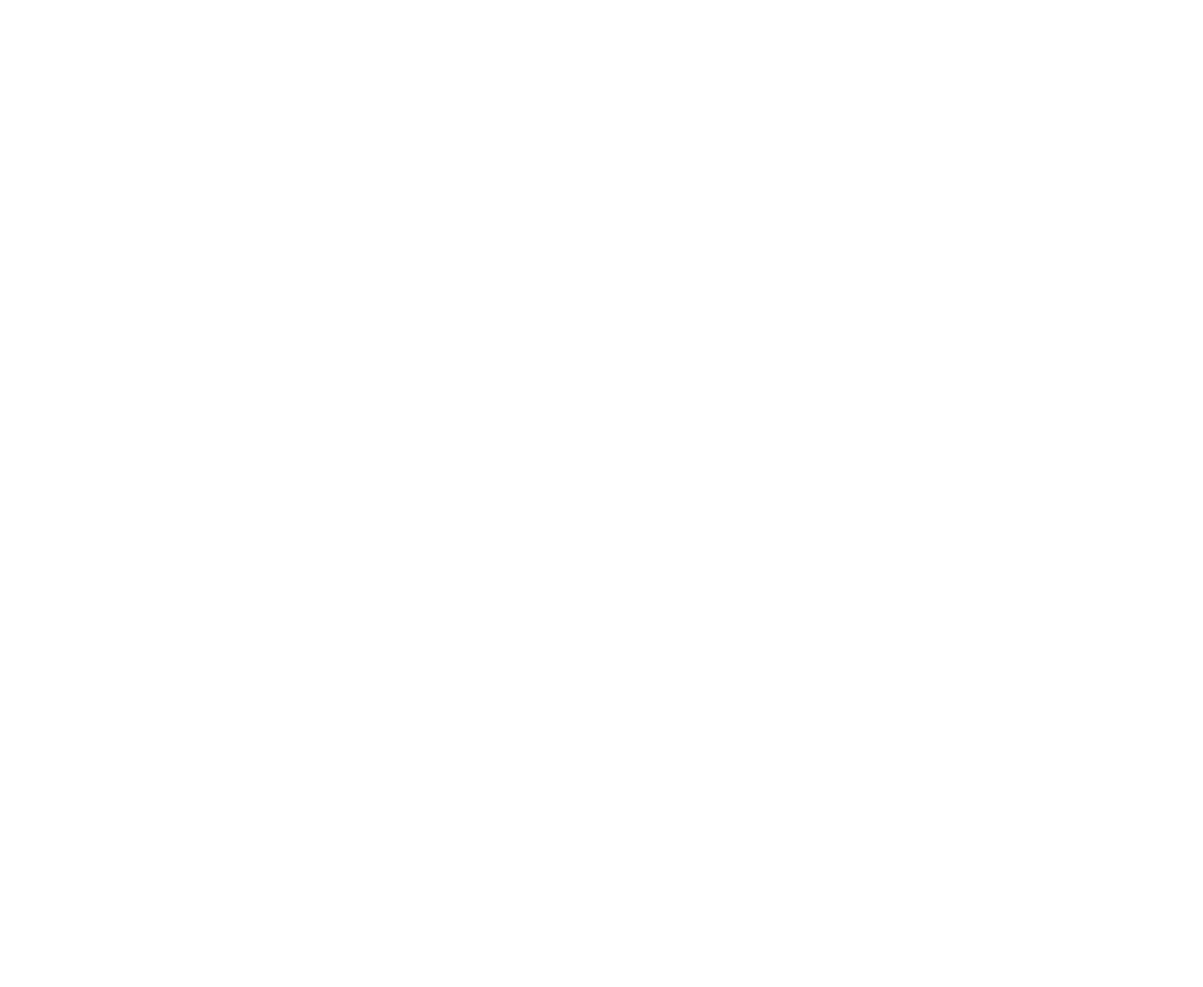
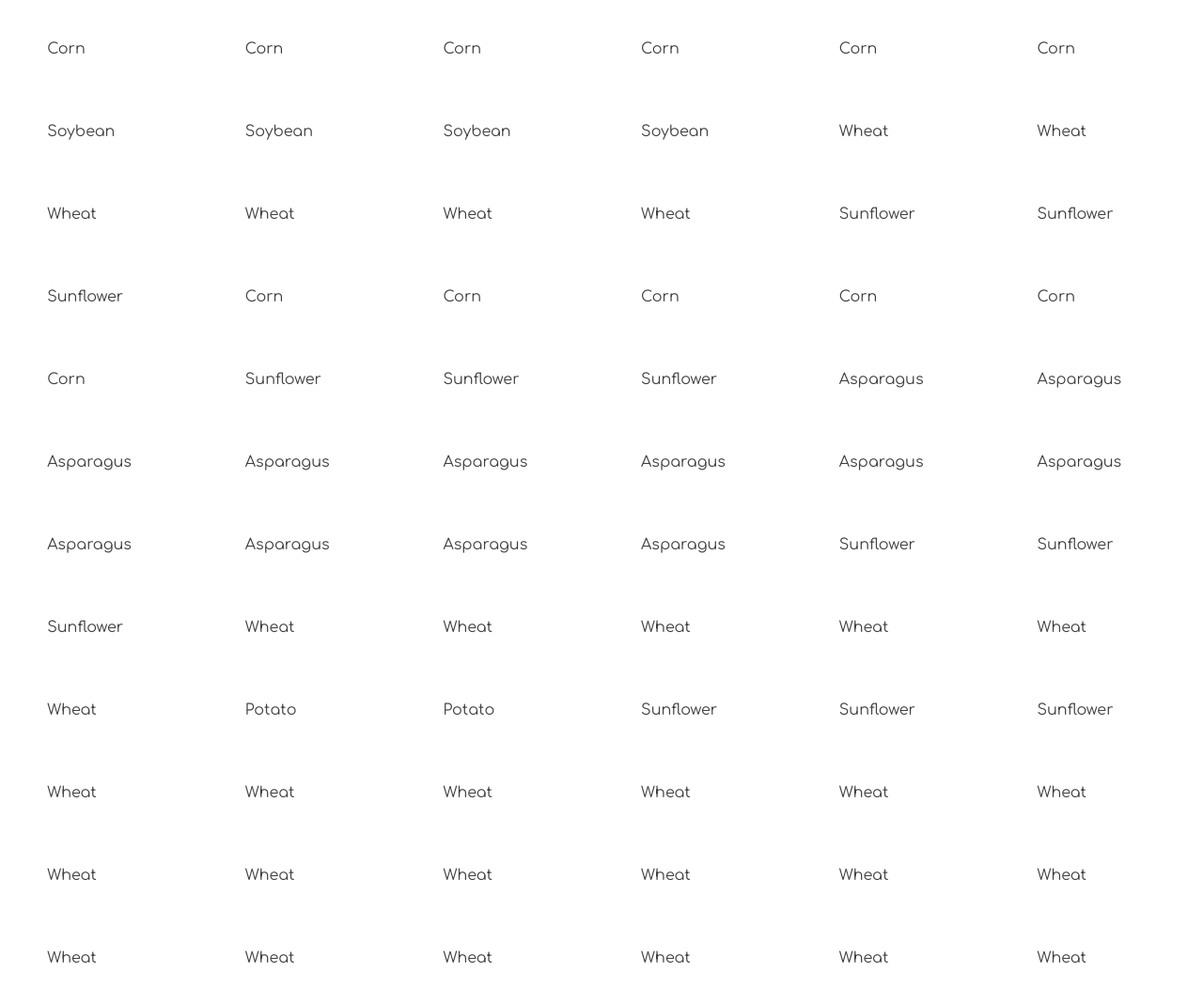
Before and after one commit to ConnorBlakeney/modern-farm, a website with bundled scripts: page src/index.html in a window 1280 px wide. Shown: the top 1051 px of the page at 94% size. Before the commit the page ends 800 px from the top, so only its background shows below. Built offline with nearby package versions, Linux system fonts and the light colour scheme; a web font is replaced by a local one.

Commit message:
completed projected, added css and fixed catalog.js

```diff
--- a/src/scripts/catalog.js
+++ b/src/scripts/catalog.js
@@ -1,5 +1,9 @@
-const Plant = (plant) => `<section class="plant">${plant.type}</section>`
+export const Catalog = (harvestedArray) => {
+  const contentElement = document.querySelector(".container")
 
-export const Catalog = (plants) => {
-  document.querySelectorAll(".container").innerHTML = plants.map(Plant).join("")
+  for (const harvestedObj of harvestedArray) {
+    contentElement.innerHTML += `
+        <section class="plant">${harvestedObj.type}</section>
+        `
+  }
 }
--- a/src/styles/main.css
+++ b/src/styles/main.css
@@ -43,5 +43,12 @@ h6 {
   display: flex;
   flex-direction: row;
   flex-wrap: wrap;
-  justify-content: space-evenly;
+  justify-content: space-around;
 }
+
+.plant {
+  flex-basis: 10%;
+  padding: 1rem;
+  margin: 1rem;
+  font-size: 1rem;
+}
```
